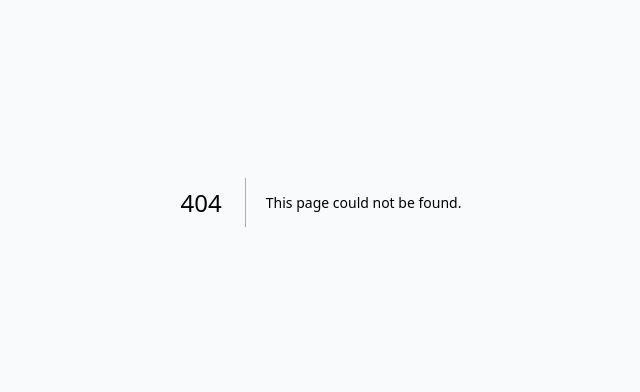
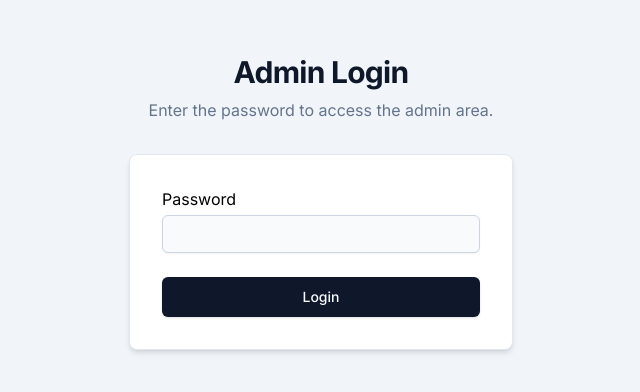
Before and after one commit to Nikhileshsanapala23/mini-job-board-nextjs, a Next.js app: page /login in a window 1280 px wide. Before the commit this address had no page. Shown: the part 198-590 px from the top of the page, without its empty margins (319-959 px from the left). Built offline with nearby package versions, Linux system fonts and the light colour scheme.

Commit message:
Create page.tsx

```diff
--- /dev/null
+++ b/app/login/page.tsx
@@ -0,0 +1,59 @@
+'use client';
+
+import { useState, FormEvent } from 'react';
+import { useRouter, useSearchParams } from 'next/navigation';
+import Cookies from 'js-cookie';
+
+export default function LoginPage() {
+  const router = useRouter();
+  const searchParams = useSearchParams();
+  const [password, setPassword] = useState('');
+  const [error, setError] = useState('');
+
+  const handleSubmit = (e: FormEvent) => {
+    e.preventDefault();
+    if (password === 'letmein') {
+      setError('');
+      Cookies.set('admin', '1', { expires: 1 }); // Expires in 1 day
+      const nextUrl = searchParams.get('next') || '/admin';
+      router.push(nextUrl);
+    } else {
+      setError('Incorrect password.');
+    }
+  };
+
+  return (
+    <div className="flex min-h-screen items-center justify-center bg-slate-100 dark:bg-slate-900 px-4">
+      <div className="w-full max-w-sm">
+        <div className="text-center mb-8">
+          <h1 className="text-3xl font-bold tracking-tight text-slate-900 dark:text-white">Admin Login</h1>
+          <p className="text-slate-500 dark:text-slate-400 mt-2">Enter the password to access the admin area.</p>
+        </div>
+        <div className="bg-white dark:bg-slate-800 p-8 rounded-lg shadow-md border border-slate-200 dark:border-slate-700">
+          <form onSubmit={handleSubmit} className="space-y-6">
+            <div>
+              <label htmlFor="password">Password</label>
+              <input
+                type="password"
+                id="password"
+                value={password}
+                onChange={(e) => setPassword(e.target.value)}
+                className="mt-1 block w-full rounded-md border-slate-300 dark:border-slate-600 bg-slate-50 dark:bg-slate-700 shadow-sm focus:border-teal-500 focus:ring-teal-500 sm:text-sm"
+                required
+              />
+            </div>
+
+            {error && <p className="text-sm text-red-500">{error}</p>}
+
+            <button
+              type="submit"
+              className="w-full inline-flex items-center justify-center rounded-md bg-slate-900 px-4 py-2.5 text-sm font-medium text-slate-50 shadow transition-colors hover:bg-slate-900/90 focus:outline-none focus:ring-2 focus:ring-slate-950 focus:ring-offset-2 dark:bg-slate-50 dark:text-slate-900 dark:hover:bg-slate-50/90 dark:focus:ring-slate-300"
+            >
+              Login
+            </button>
+          </form>
+        </div>
+      </div>
+    </div>
+  );
+}
```
